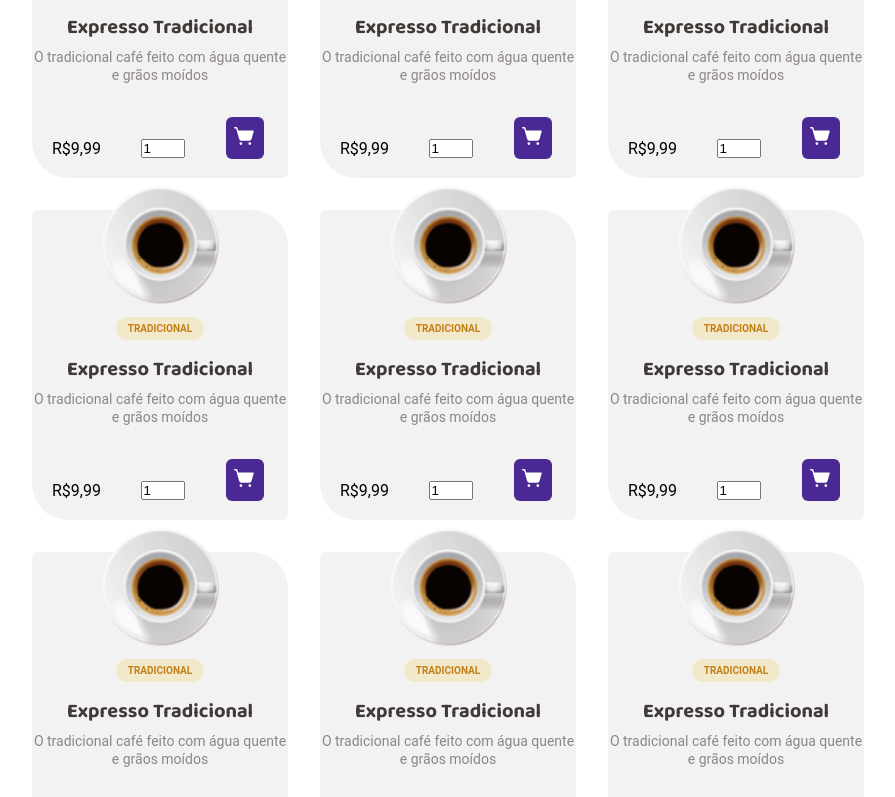
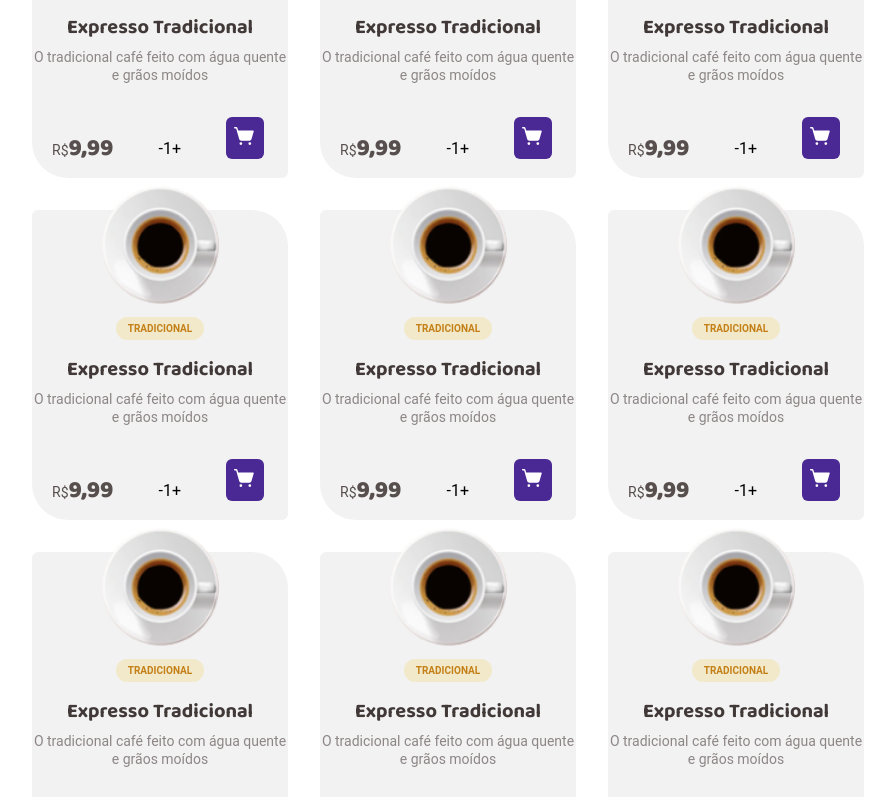
Before and after one commit to marcelovdsm/project-coffe-shop, a React (Vite) app in the folder coffe-shop/: page / in a window 1280 px wide. Shown: the part 1143-1940 px from the top of the page, without its empty margins (128-1023 px from the left). Built offline with nearby package versions, Linux system fonts and the light colour scheme.

Commit message:
Card last changes

```diff
--- a/coffe-shop/src/Pages/Home/styles.ts
+++ b/coffe-shop/src/Pages/Home/styles.ts
@@ -92,6 +92,7 @@ export const CoffeeListHeader = styled.div`
   justify-content: space-between;
   align-items: center;
   padding: 3.5rem 10rem 0 10rem;
+  max-width: 90rem;
 
   h2 {
     font-family: 'Baloo 2', sans-serif;
--- /dev/null
+++ b/coffe-shop/src/components/CardCoffeeNumber/index.tsx
@@ -0,0 +1,13 @@
+import { useState } from 'react'
+
+export const CardCoffeeNumber = () => {
+const [count, setCount] = useState(1)
+
+  return(
+    <div>
+      <span onClick={() => setCount(count - 1)}>-</span>
+      <span>{count}</span>
+      <span onClick={() => setCount(count + 1)}>+</span>
+    </div>
+  )
+}
--- a/coffe-shop/src/components/CoffeeCard/index.tsx
+++ b/coffe-shop/src/components/CoffeeCard/index.tsx
@@ -7,8 +7,11 @@ import {
   CardImage,
   CardTitle,
   CoffeeCardContainer,
+  Price,
+  PricePrefix,
 } from './styles'
 import { ShoppingCartSimple } from 'phosphor-react'
+import { CardCoffeeNumber } from '../CardCoffeeNumber'
 
 interface CoffeeCardProps {
   img: string
@@ -24,13 +27,6 @@ interface Props {
 export const CoffeeCard = ({ coffeeCardInfo }: Props) => {
   const [coffeeCount, setCoffeeCount] = useState(1)
 
-  // function coffeeCategoryRender(props: CoffeeCardProps) {
-  //   const category = [props.coffeeType]
-  //   return category.map((item, index) => {
-  //     ;<CardCategory key={index}>{item}</CardCategory>
-  //   })
-  // }
-
   return (
     <CoffeeCardContainer>
       {coffeeCardInfo.map((coffee, index) => (
@@ -44,18 +40,10 @@ export const CoffeeCard = ({ coffeeCardInfo }: Props) => {
           <CardTitle>{coffee.coffeeName}</CardTitle>
           <CardDescription>{coffee.coffeeDescription}</CardDescription>
           <CardFooter>
-            <p>
-              <span>R$</span>9,99
-            </p>
-            <input
-              type="number"
-              id="coffeeCount"
-              placeholder="1"
-              min={1}
-              max={9}
-              value={coffeeCount}
-              onChange={(e) => setCoffeeCount(Number(e.target.value))}
-            />
+            <Price>
+              <PricePrefix>R$</PricePrefix>9,99
+            </Price>
+            <CardCoffeeNumber/>
             <p>
               <ShoppingCartSimple size={22} weight="fill" />
             </p>
--- a/coffe-shop/src/components/CoffeeCard/styles.ts
+++ b/coffe-shop/src/components/CoffeeCard/styles.ts
@@ -73,3 +73,15 @@ export const CardFooter = styled.div`
     margin-bottom: 1.25rem;
   }
 `
+
+export const Price = styled.p`
+  font-family: 'Baloo 2', sans-serif;
+  font-weight: 800;
+  font-size: 1.5rem;
+  color: ${props => props.theme.baseText};
+`
+
+export const PricePrefix = styled.span`
+  font-family: 'Roboto', sans-serif;
+  font-size: 0.875rem;
+`
```
Also changed, not shown: coffe-shop/src/components/CardCoffeeNumber/styles.ts (added).
